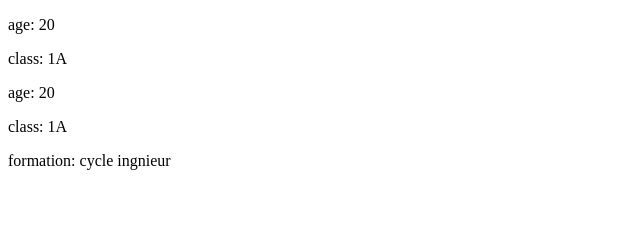
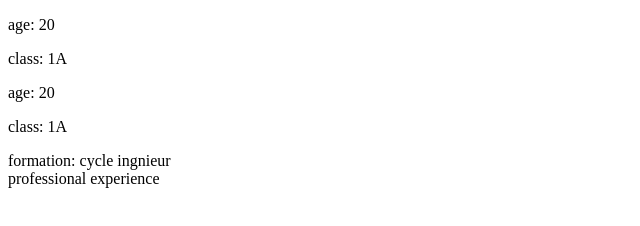
Before and after one commit to mathias606/mathias606.github.io, a plain HTML site: page index.html in a window 1280 px wide. Shown: the whole page, without its empty margins (0-640 px from the left). Drawn offline with Linux system fonts and the light colour scheme.

Commit message:
Add professional experience

```diff
--- a/index.html
+++ b/index.html
@@ -14,5 +14,6 @@
         <p> class: 1A</p>
         </section>
         <section> formation: cycle ingnieur</section>
+        <section> professional experience</section>
   </body>
 </html>
```
